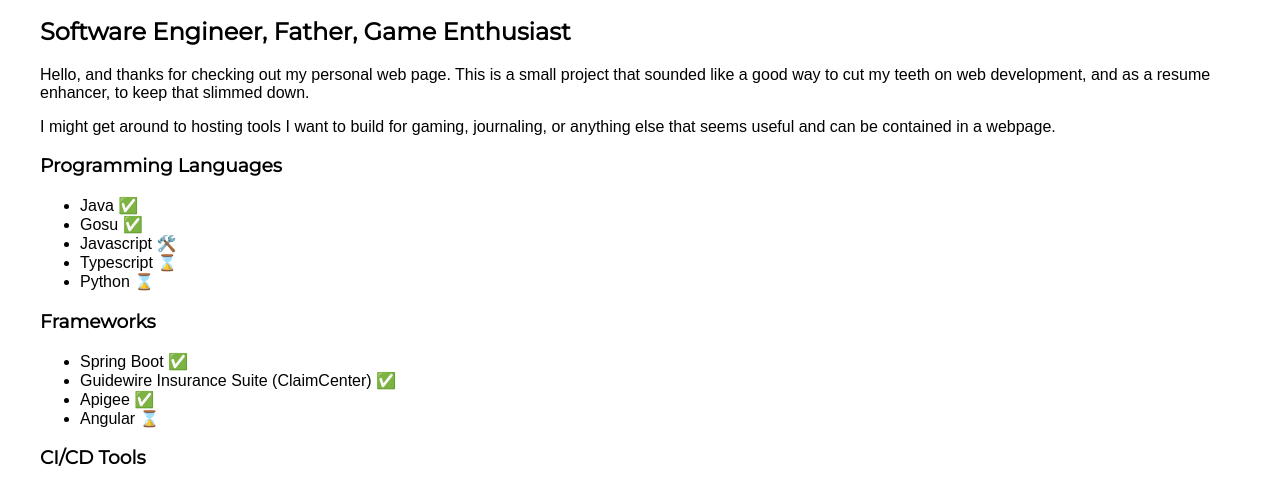
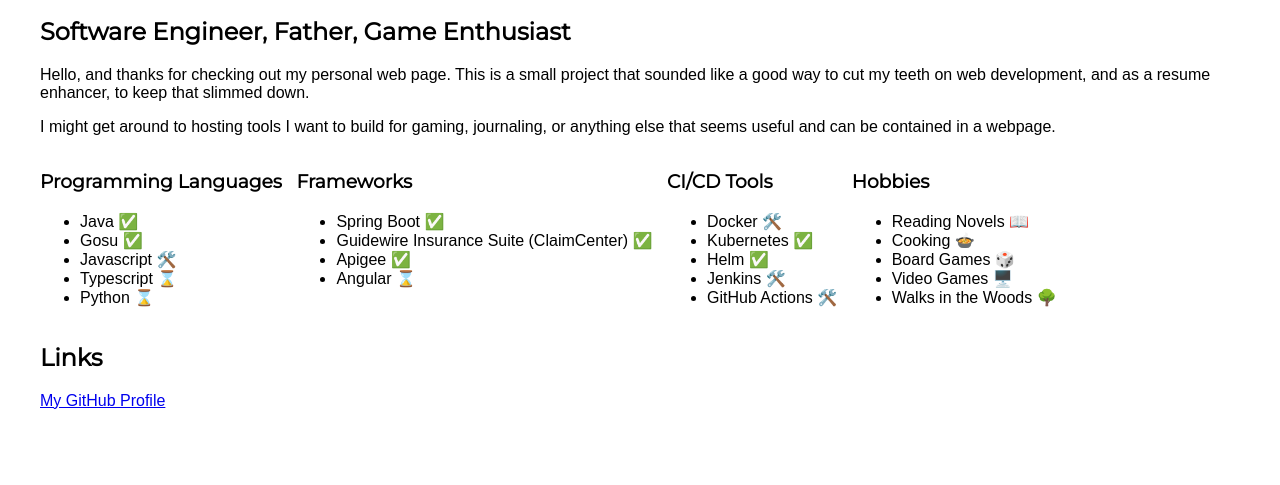
Before and after one commit to soneal674/soneal674.github.io, a plain HTML site: page index.html in a window 1280 px wide. Shown: the part 304-789 px from the top of the page. Drawn offline with Linux system fonts and the light colour scheme.

Commit message:
Algin Skill Lists

```diff
--- a/index.html
+++ b/index.html
@@ -30,6 +30,7 @@
         webpage.
       </p>
 
+      <div class="skill-list">
         <h3>Programming Languages</h3>
         <ul>
           <li>Java ✅</li>
@@ -38,7 +39,9 @@
           <li>Typescript ⌛</li>
           <li>Python ⌛</li>
         </ul>
+      </div>
 
+      <div class="skill-list">
         <h3>Frameworks</h3>
         <ul>
           <li>Spring Boot ✅</li>
@@ -46,7 +49,9 @@
           <li>Apigee ✅</li>
           <li>Angular ⌛</li>
         </ul>
+      </div>
 
+      <div class="skill-list">
         <h3>CI/CD Tools</h3>
         <ul>
           <li>Docker 🛠️</li>
@@ -55,7 +60,9 @@
           <li>Jenkins 🛠️</li>
           <li>GitHub Actions 🛠️</li>
         </ul>
+      </div>
 
+      <div class="skill-list">
         <h3>Hobbies</h3>
         <ul>
           <li>Reading Novels 📖</li>
@@ -64,6 +71,7 @@
           <li>Video Games 🖥️</li>
           <li>Walks in the Woods 🌳</li>
         </ul>
+      </div>
 
       <h2>Links</h2>
       <a href="https://github.com/soneal674">My GitHub Profile</a>
--- a/styles.css
+++ b/styles.css
@@ -10,3 +10,9 @@ h1, h2, h3, h4, h5, h6 {
     margin: auto;
     max-width: 1200px;
 }
+
+.skill-list {
+    display: inline-block;
+    padding-right: 10px;
+    vertical-align: top;
+}
```
Lines whose indentation alone changed are shown as unchanged.
